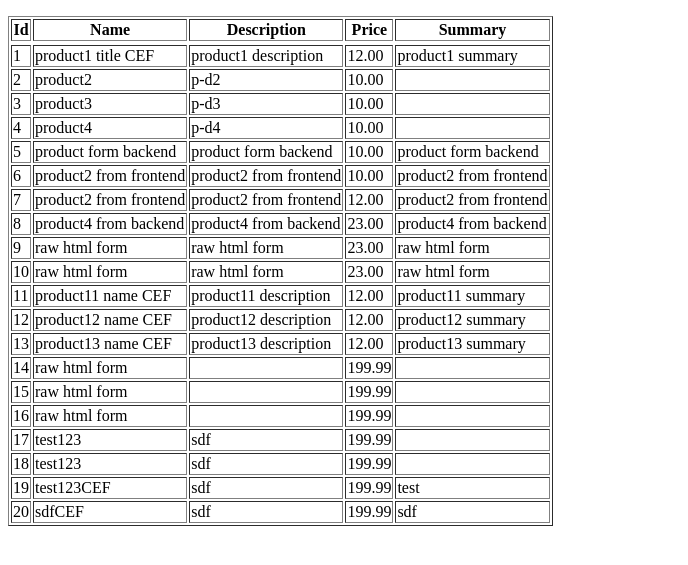
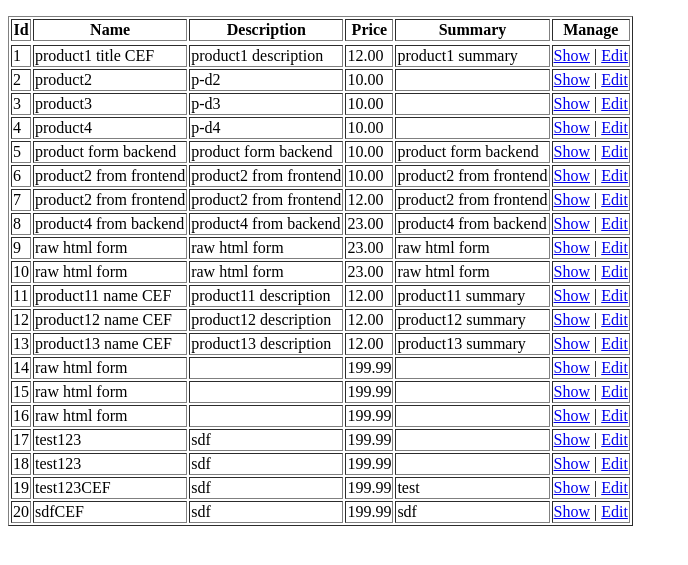
Before and after one commit to rohineematale/trydjango, a Django app: page /products in a window 1280 px wide. Shown: the part 34-599 px from the top of the page, without its empty margins (0-688 px from the left). Run offline with Django 3.2, Linux system fonts and the light colour scheme; data comes from the database, SQL or seed files in the repository; both versions use the stored data as it was after the commit.

Commit message:
absolute urls added

```diff
--- a/products/models.py
+++ b/products/models.py
@@ -1,8 +1,15 @@
 from django.db import models
+from django.urls import reverse
 
 # Create your models here.
 class Product(models.Model):
-    title = models.CharField(max_length=120);
-    description = models.TextField(blank=True, null=True);
-    price = models.DecimalField(decimal_places=2, max_digits=1000);
-    summary = models.TextField();
+		title = models.CharField(max_length=120);
+		description = models.TextField(blank=True, null=True);
+		price = models.DecimalField(decimal_places=2, max_digits=1000);
+		summary = models.TextField();
+
+		def show_absolute_url(self):
+			return f"/products/{self.id}/show"
+
+		def edit_absolute_url(self):
+			return f"/products/{self.id}/edit"
--- a/products/views.py
+++ b/products/views.py
@@ -35,10 +35,10 @@ def product_edit_view(request,id):
 	if form.is_valid():
 		form.save()
 		product_context = {"product": obj }
-		return redirect("/products/{0}".format(id))
+		return redirect("/products/{0}/show".format(id))
 	else:
 		context = {'form': form}
-		return render(request, "products/{0}/edit.html".format(id), context)
+		return render(request, "products/edit.html".format(id), context)
 
 # raw html form
 # def product_new_view(request):
--- a/templates/products/index.html
+++ b/templates/products/index.html
@@ -9,6 +9,7 @@
 				<th>Description</th>
 				<th>Price</th>
 				<th>Summary</th>
+				<th>Manage</th>
 			<tr/>
 		</thead>
 		{% for product in products %}
@@ -19,6 +20,9 @@
 					<td>{{ product.description }}</td>
 					<td>{{ product.price }}</td>
 					<td>{{ product.summary }}</td>
+					<td><a href="{{ product.show_absolute_url }}">Show</a> |
+							<a href="{{ product.edit_absolute_url }}">Edit</a>
+					</td>
 				</tr>
 			</tbody>
 		{% endfor %}
--- a/trydjango/urls.py
+++ b/trydjango/urls.py
@@ -26,6 +26,6 @@ urlpatterns = [
     path('about/', about_view),
     path('products', product_list_view),
     path('products/new', product_new_view),
-    path('products/<int:id>', product_detail_view),
-    path('products/<int:id>/edit', product_edit_view)
+    path('products/<int:id>/edit', product_edit_view),
+    path('products/<int:id>/show', product_detail_view)
 ]
```
Also changed, not shown: db.sqlite3.
